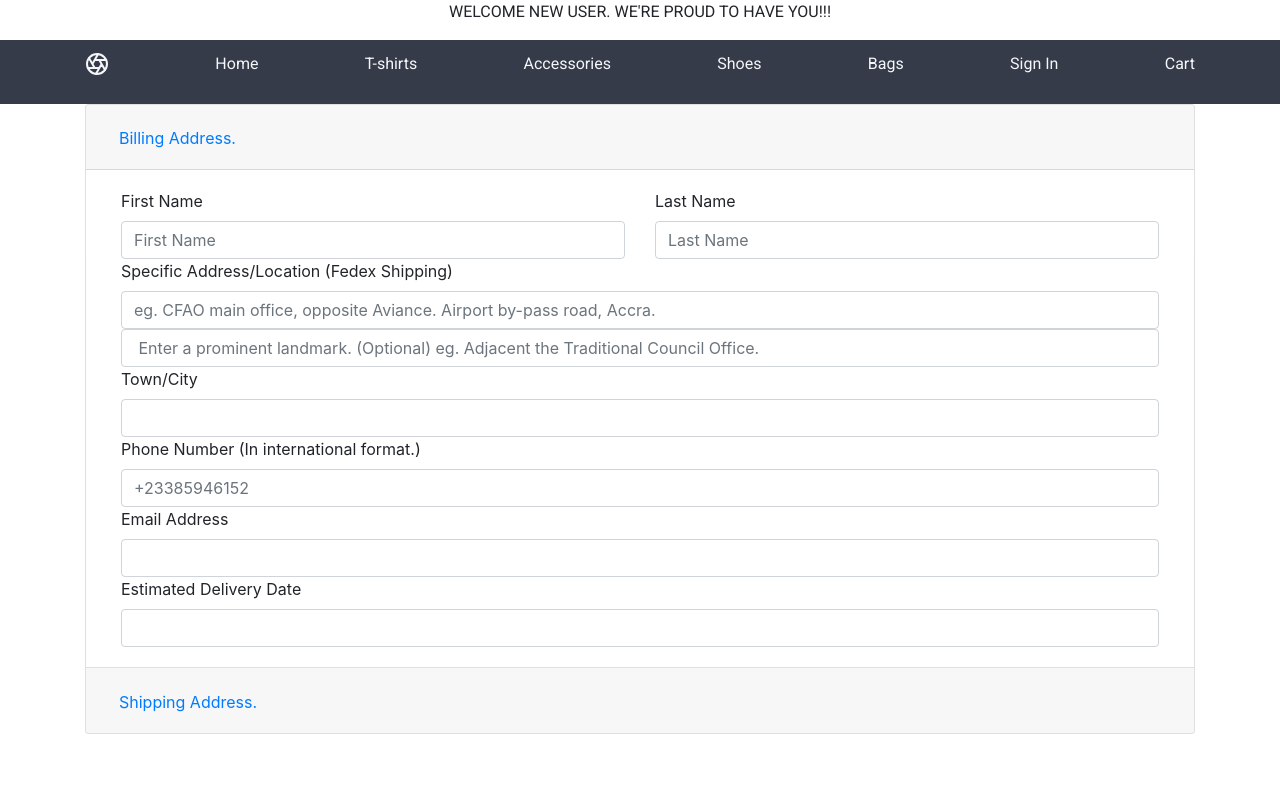
After one commit to SedemQuame/Afroprints, a PHP site: page /html/checkout.php in a window 1280 px wide. The commit adds this page. Run offline with PHP 8.4, Linux system fonts and the light colour scheme; some libraries are stand-ins or nearby versions.

```diff
--- /dev/null
+++ b/css/custom/checkout.css
@@ -0,0 +1,3 @@
+.checkout_inputs {
+    padding: 0 15px;
+}
--- a/html/cart.php
+++ b/html/cart.php
@@ -23,7 +23,6 @@
           <?php
           // Get array from sessions iterate through array and display
           // in table along with price and other meta data.
-
           include '../php/custom/included_pages/db_connection.php';
 
           if(!isset($_SESSION['cart-items'])){
@@ -110,6 +109,10 @@
                             </tfoot>
                           </table>';
             }
+            $element .= '<p class="float-right">
+                          <a href="checkout.php" class="">Check Out &#x2192;</a>
+                        </p>
+                        <br />';
 
             echo $element;
           }
--- /dev/null
+++ b/html/checkout.php
@@ -0,0 +1,165 @@
+<!DOCTYPE html>
+<html lang="en" dir="ltr">
+  <head>
+    <meta charset="utf-8">
+    <title>Check Out</title>
+    <?php
+      include '../php/custom/included_pages/meta_data.php';
+      include '../php/custom/sessions.php';
+      include '../php/custom/included_pages/common_styles.php';
+    ?>
+    <link rel="stylesheet" href="../css/custom/checkout.css">
+  </head>
+  <body>
+    <?php
+        // Nav Bar.
+        include '../php/custom/included_pages/nav.php';
+
+        // Featured products.
+        // TODO: Change the outlook of the index page, to look different from the other pages.
+        // TODO: Let it feature other product types with extra saucy design and outlook.
+        // TODO: Add minimalist and sophisticated animations to the various pages.
+        // TODO: CREATE A CUSTOM LAYOUT FOR THE INDEX.PHP PAGE.
+        // include '../php/custom/included_pages/featured_products.php';
+    ?>
+
+    <div class="container">
+      <div class="accordion" id="accordionExample">
+        <div class="card">
+          <div class="card-header" id="headingOne">
+            <h2 class="mb-0">
+              <button class="btn btn-link collapsed" type="button" data-toggle="collapse" data-target="#collapseOne" aria-expanded="false" aria-controls="collapseOne">
+                Billing Address.
+              </button>
+            </h2>
+          </div>
+          <div id="collapseOne" class="collapse show" aria-labelledby="headingOne" data-parent="#accordionExample">
+            <div class="card-body">
+              <!-- Get user address and other information for shipping. -->
+              <form class="" action="" method="">
+                <!--This is the login page.-->
+                <div class="row">
+                  <div class="col-10 col-md-6">
+                      <label for="first_name">First Name</label>
+                      <br>
+                      <input class="form-control" name="first_name" type="text" id="first_name" placeholder="First Name" required>
+                  </div>
+
+                  <div class="col-10 col-md-6">
+                      <label for="last_name">Last Name</label>
+                      <br>
+                      <input class="form-control" name="last_name" type="text" id="last_name" placeholder="Last Name" required>
+                  </div>
+                </div>
+
+                <div class="checkout_inputs">
+                    <div>
+                        <label for="address">Specific Address/Location (Fedex Shipping)</label>
+                        <br>
+                        <input class="form-control" name="address" type="text" id="address" placeholder="eg. CFAO main office, opposite Aviance. Airport by-pass road, Accra." required>
+                        <input class="form-control" name="address_extra_info" type="text" id="address_extra_info" placeholder=" Enter a prominent landmark. (Optional) eg. Adjacent the Traditional Council Office." required>
+                    </div>
+
+                    <div>
+                        <label for="locale">Town/City</label>
+                        <br>
+                        <input class="form-control" name="locale" type="text" id="locale" placeholder="" required>
+                    </div>
+
+                    <div>
+                        <label for="phone_number">Phone Number (In international format.)</label>
+                        <br>
+                        <input class="form-control" name="phone_number" type="text" id="phone_number" placeholder="+23385946152" required>
+                    </div>
+
+                    <div>
+                        <label for="email_address">Email Address</label>
+                        <br>
+                        <input class="form-control" name="email_address" type="text" id="email_address" placeholder="" required>
+                    </div>
+
+                    <div>
+                        <label for="estimated_dev_date">Estimated Delivery Date</label>
+                        <br>
+                        <input class="form-control" name="estimated_dev_date" type="text" id="estimated_dev_date" placeholder="" required>
+                    </div>
+
+                </div>
+              </form>
+            </div>
+          </div>
+        </div>
+
+        <div class="card">
+          <div class="card-header" id="headingTwo">
+            <h2 class="mb-0">
+              <button class="btn btn-link collapsed" type="button" data-toggle="collapse" data-target="#collapseTwo" aria-expanded="false" aria-controls="collapseTwo">
+                Shipping Address.
+              </button>
+            </h2>
+          </div>
+          <div id="collapseTwo" class="collapse" aria-labelledby="headingTwo" data-parent="#accordionExample">
+            <div class="card-body">
+              <div class="">
+                <input type="checkbox" name="new_destination" value="">
+                <label for="">Ship to different destination?</label>
+              </div>
+              <div class="row">
+                <div class="col-10 col-md-6">
+                    <label for="first_name">First Name</label>
+                    <br>
+                    <input class="form-control" name="first_name" type="text" id="first_name" placeholder="First Name" required>
+                </div>
+
+                <div class="col-10 col-md-6">
+                    <label for="last_name">Last Name</label>
+                    <br>
+                    <input class="form-control" name="last_name" type="text" id="last_name" placeholder="Last Name" required>
+                </div>
+              </div>
+
+              <div class="checkout_inputs">
+                <div>
+                    <label for="locale">Town/City</label>
+                    <br>
+                    <input class="form-control" name="locale" type="text" id="locale" placeholder="">
+                </div>
+
+                <div>
+                    <label for="locale">Order Notes (Optional)</label>
+                    <br>
+                    <textarea class="form-control" name="name" rows="8" cols="80"></textarea>
+                </div>
+              </div>
+            </div>
+          </div>
+        </div>
+      </div>
+    </div>
+
+    <!-- Do not remove this footer page and replace with included footer using .php file yet yet. -->
+    <?php
+        // TODO: Must fix the positioning of the footer to work universally in all templates.
+        // Footer.
+        // include '../php/custom/included_pages/footer.php';
+    ?>
+
+
+    <!--JavaScript Files.-->
+    <!-- Custom JavaScript Files. -->
+    <script src="../js/custom/index.js"></script>
+
+    <!-- JavaScript Frameworks and libraries. -->
+    <?php include '../php/custom/included_pages/common_js.php'; ?>
+
+    <script type="text/javascript">
+      $('#collapseTwo').collapse({
+        toggle: false
+      })
+
+      $('#collapseTwo').collapse({
+        toggle: false
+      })
+    </script>
+  </body>
+</html>
```
Also changed, not shown: php/custom/included_pages/featured_products.php (+4 -8 lines).
